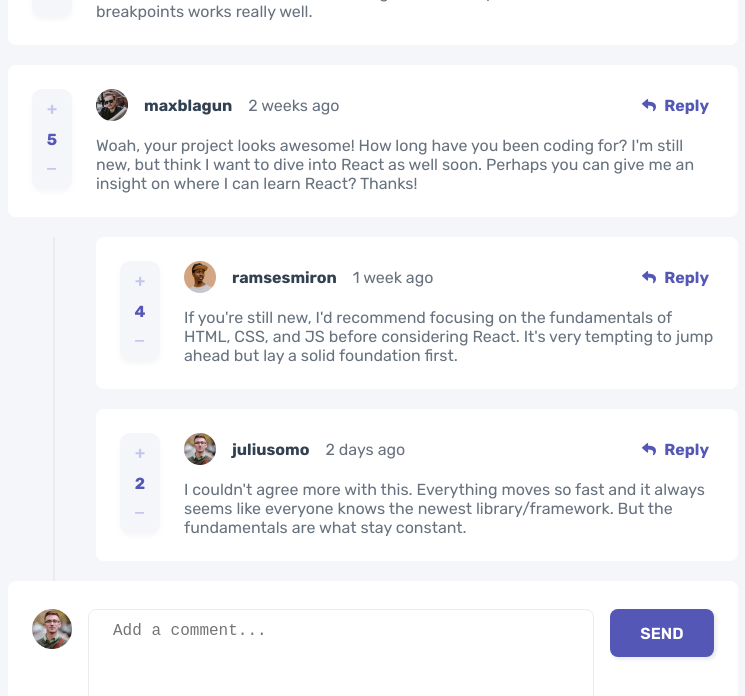
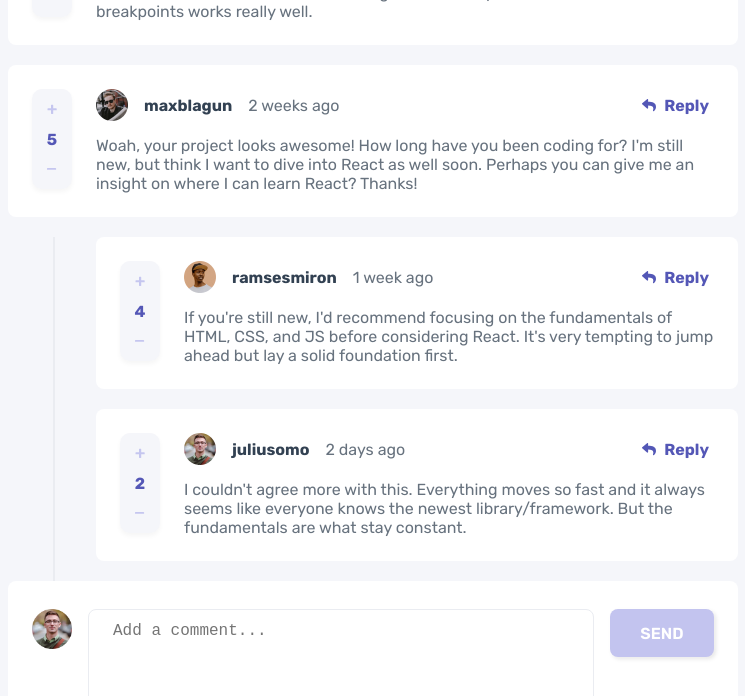
Before and after one commit to adarshcodes/interective-comment-section, a React (Create React App) app: page / in a window 1280 px wide. In both pictures the pointer is over the element 929 px from the left and 804 px from the top of the page. Shown: the part 171-867 px from the top of the page, without its empty margins (267-1012 px from the left). Built offline with nearby package versions, Linux system fonts and the light colour scheme.

Commit message:
modified send button hover state

```diff
--- a/src/Assets/sass/components/_comment.scss
+++ b/src/Assets/sass/components/_comment.scss
@@ -138,6 +138,7 @@
 
 		&:hover {
 			@include neuHover;
+			background-color: $light-grayish-blue;
 		}
 
 		&:active {
--- a/src/Assets/sass/main.css
+++ b/src/Assets/sass/main.css
@@ -174,6 +174,7 @@ body {
 
 .new-comment__btn-comment:hover {
   box-shadow: -2px -2px 6px rgba(255, 255, 255, 0.6), -2px -2px 4px rgba(255, 255, 255, 0.4), 2px 2px 2px rgba(255, 255, 255, 0.05), 2px 2px 4px rgba(0, 0, 0, 0.1);
+  background-color: #c3c4ef;
 }
 
 .new-comment__btn-comment:active {
```
Also changed, not shown: 1 other file (tests, documents, lock files or other folders).
